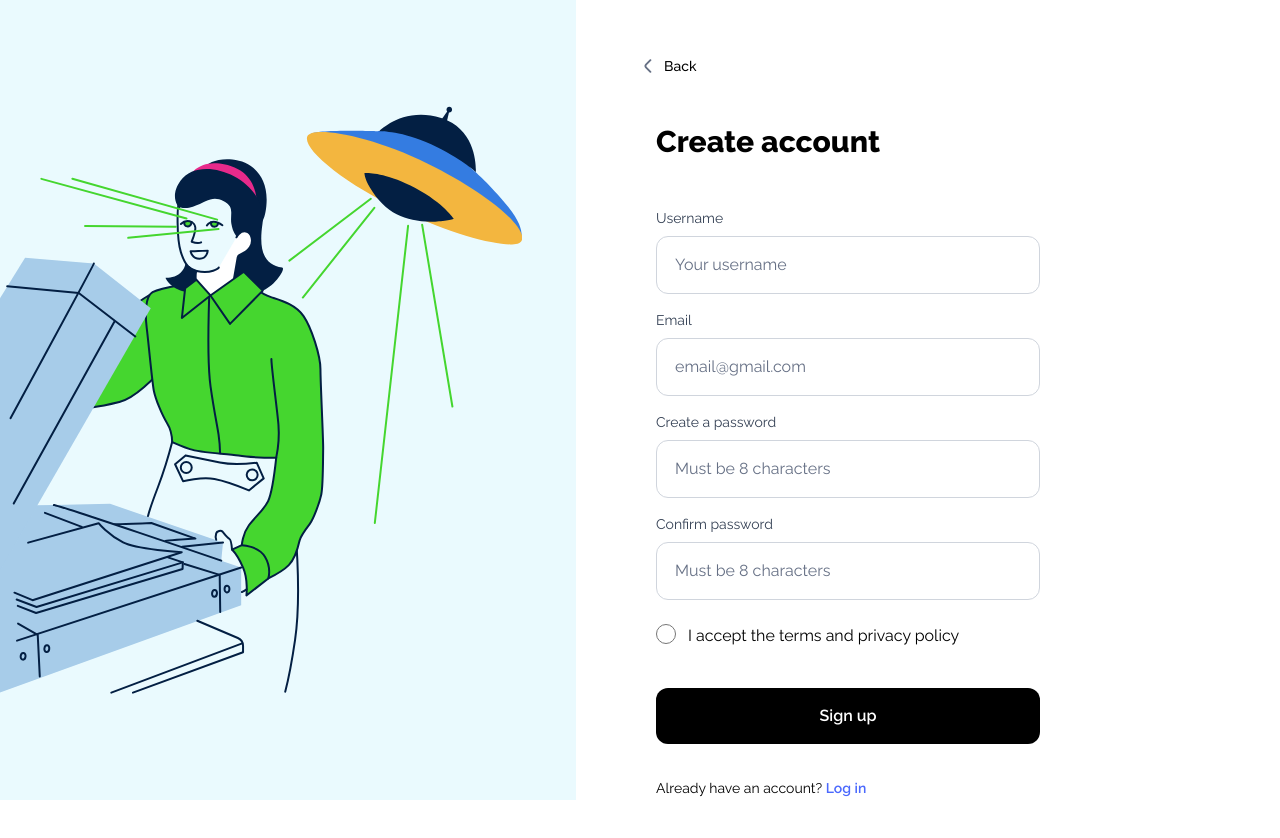
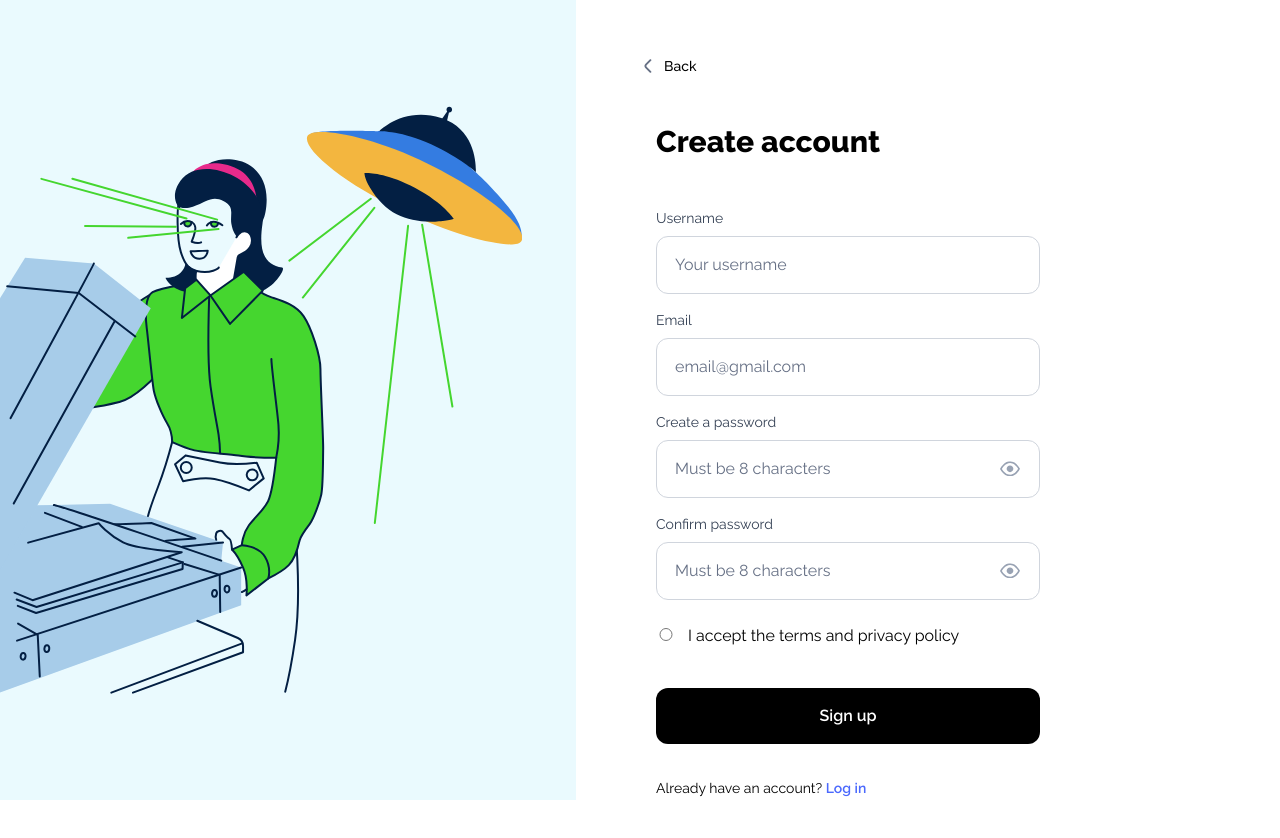
Before and after one commit to SousouBer/quizwiz-frontend, a Vue app: page /register in a window 1280 px wide. Shown: the top 838 px of the page. Built offline with nearby package versions, Linux system fonts and the light colour scheme.

Commit message:
refactor: split register page into smaller components

```diff
--- /dev/null
+++ b/src/components/ui/AuthCoverSection.vue
@@ -0,0 +1,11 @@
+<template>
+  <section
+    class="bg-paleBlue h-screen flex items-center justify-start w-custom-45"
+  >
+    <slot></slot>
+  </section>
+</template>
+
+<script>
+export default {};
+</script>
--- /dev/null
+++ b/src/components/ui/AuthFormSection.vue
@@ -0,0 +1,9 @@
+<template>
+  <section class="p-16 pr-56 pt-14 flex-grow">
+    <slot></slot>
+  </section>
+</template>
+
+<script>
+export default {};
+</script>
--- a/src/components/ui/form/BaseInput.vue
+++ b/src/components/ui/form/BaseInput.vue
@@ -1,10 +1,24 @@
 <template>
-  <input
-    :type="inputType"
-    :id="inputId"
-    :name="inputName"
-    :placeholder="inputPlaceholder"
-  />
+  <div class="relative">
+    <input
+      class="text-grayish-blue placeholder:text-grayish-blue text-base rounded-xl py-4 px-4.5 border border-light-gray w-full"
+      :type="changeInput"
+      :id="inputId"
+      :name="inputName"
+      :placeholder="inputPlaceholder"
+    />
+    <div
+      v-if="isPasswordInput"
+      @click="showOrHidePassword"
+      class="w-5 cursor-pointer absolute right-0 top-1/2 transform -translate-x-full -translate-y-1/2"
+    >
+      <img
+        class="w-full h-full"
+        src="../../../assets/images/icons/eye-open.svg"
+        alt="Eye icon"
+      />
+    </div>
+  </div>
 </template>
 
 <script>
@@ -14,6 +28,32 @@ export default {
     inputId: String,
     inputName: String,
     inputPlaceholder: String,
+    isPasswordInput: {
+      type: Boolean,
+      default: false,
+    },
+  },
+
+  data() {
+    return {
+      showPassword: false,
+    };
+  },
+
+  methods: {
+    showOrHidePassword() {
+      this.showPassword = !this.showPassword;
+    },
+  },
+
+  computed: {
+    changeInput() {
+      return this.isPasswordInput
+        ? this.showPassword
+          ? "text"
+          : "password"
+        : this.inputType;
+    },
   },
 };
 </script>
--- /dev/null
+++ b/src/components/ui/links/BackLink.vue
@@ -0,0 +1,16 @@
+<template>
+  <a class="flex flex-row items-center gap-2 mb-12">
+    <div class="w-4 h-4">
+      <img
+        class="h-full w-full"
+        src="../../../assets/images/icons/back-arrow.svg"
+        alt="Back icon"
+      />
+    </div>
+    <span class="font-medium text-sm">Back</span>
+  </a>
+</template>
+
+<script>
+export default {};
+</script>
--- a/src/views/RegisterView.vue
+++ b/src/views/RegisterView.vue
@@ -1,24 +1,13 @@
 <template>
   <main class="flex flex-row">
-    <section
-      class="bg-paleBlue h-screen flex items-center justify-start w-custom-45"
-    >
+    <auth-cover-section>
       <img
         src="../assets/images/registration-cover.svg"
-        alt="Registration cover"
+        alt="Registration Cover"
       />
-    </section>
-    <section class="p-16 pr-56 pt-14 flex-grow">
-      <div class="flex flex-row items-center gap-2 mb-12">
-        <div class="w-4 h-4">
-          <img
-            class="h-full w-full"
-            src="../assets/images/icons/back-arrow.svg"
-            alt="Back icon"
-          />
-        </div>
-        <span class="font-medium text-sm">Back</span>
-      </div>
+    </auth-cover-section>
+    <auth-form-section>
+      <back-link></back-link>
       <div class="px-4">
         <h1 class="text-3xl font-extrabold mb-12">Create account</h1>
         <form>
@@ -29,7 +18,6 @@
               >Username</base-label
             >
             <base-input
-              class="text-grayish-blue placeholder:text-grayish-blue text-base rounded-xl py-4 px-4.5 border border-light-gray"
               inputType="text"
               inputId="username"
               inputName="username"
@@ -43,7 +31,6 @@
               >Email</base-label
             >
             <base-input
-              class="text-grayish-blue placeholder:text-grayish-blue text-base rounded-xl py-4 px-4.5 border border-light-gray"
               inputType="email"
               inputId="email"
               inputName="email"
@@ -57,11 +44,11 @@
               >Create a password</base-label
             >
             <base-input
-              class="text-grayish-blue placeholder:text-grayish-blue text-base rounded-xl py-4 px-4.5 border border-light-gray"
               inputType="password"
               inputId="password"
               inputName="password"
               inputPlaceholder="Must be 8 characters"
+              :isPasswordInput="true"
             ></base-input>
           </div>
           <div class="flex flex-col mb-4">
@@ -71,11 +58,11 @@
               >Confirm password</base-label
             >
             <base-input
-              class="text-grayish-blue placeholder:text-grayish-blue text-base rounded-xl py-4 px-4.5 border border-light-gray"
               inputType="password"
               inputId="confirm_password"
               inputName="confirm_password"
               inputPlaceholder="Must be 8 characters"
+              :isPasswordInput="true"
             ></base-input>
           </div>
           <div class="flex flex-row gap-3 my-6">
@@ -104,18 +91,24 @@
           </div>
         </form>
       </div>
-    </section>
+    </auth-form-section>
   </main>
 </template>
 
 <script>
 import BaseInput from "../components/ui/form/BaseInput.vue";
 import BaseLabel from "../components/ui/form/BaseLabel.vue";
+import AuthCoverSection from "../components/ui/AuthCoverSection.vue";
+import AuthFormSection from "../components/ui/AuthFormSection.vue";
+import BackLink from "../components/ui/links/BackLink.vue";
 
 export default {
   components: {
     BaseInput,
     BaseLabel,
+    BackLink,
+    AuthCoverSection,
+    AuthFormSection,
   },
 };
 </script>
```
Also changed, not shown: src/assets/images/icons/eye-closed.svg (added), src/assets/images/icons/eye-open.svg (added).
